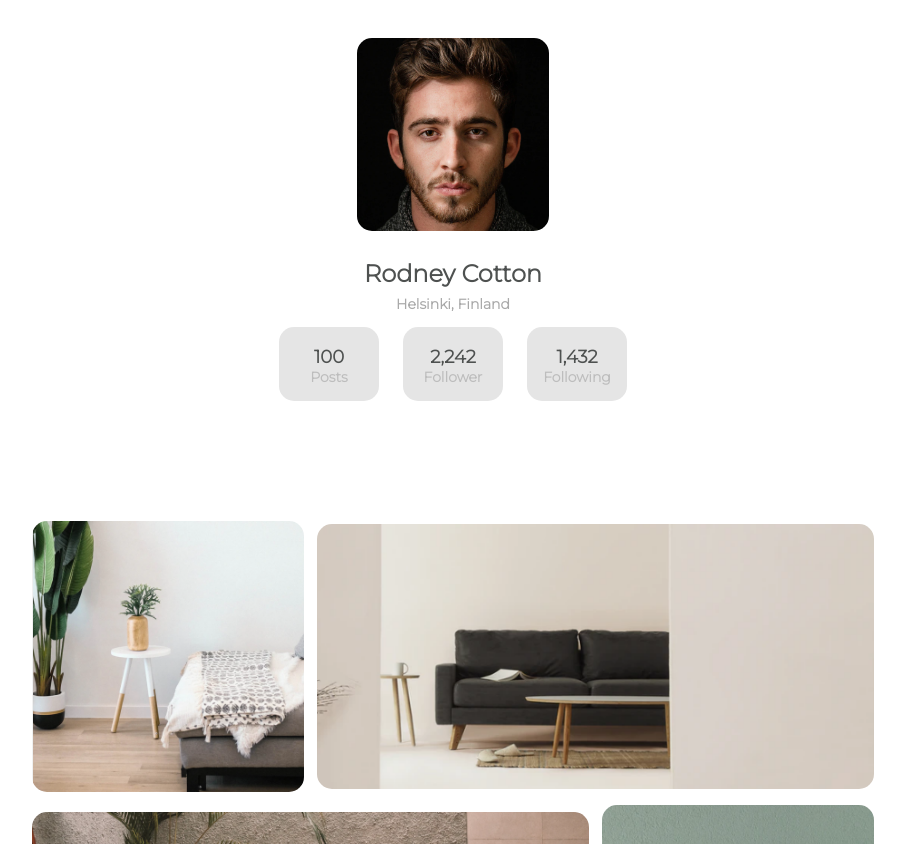
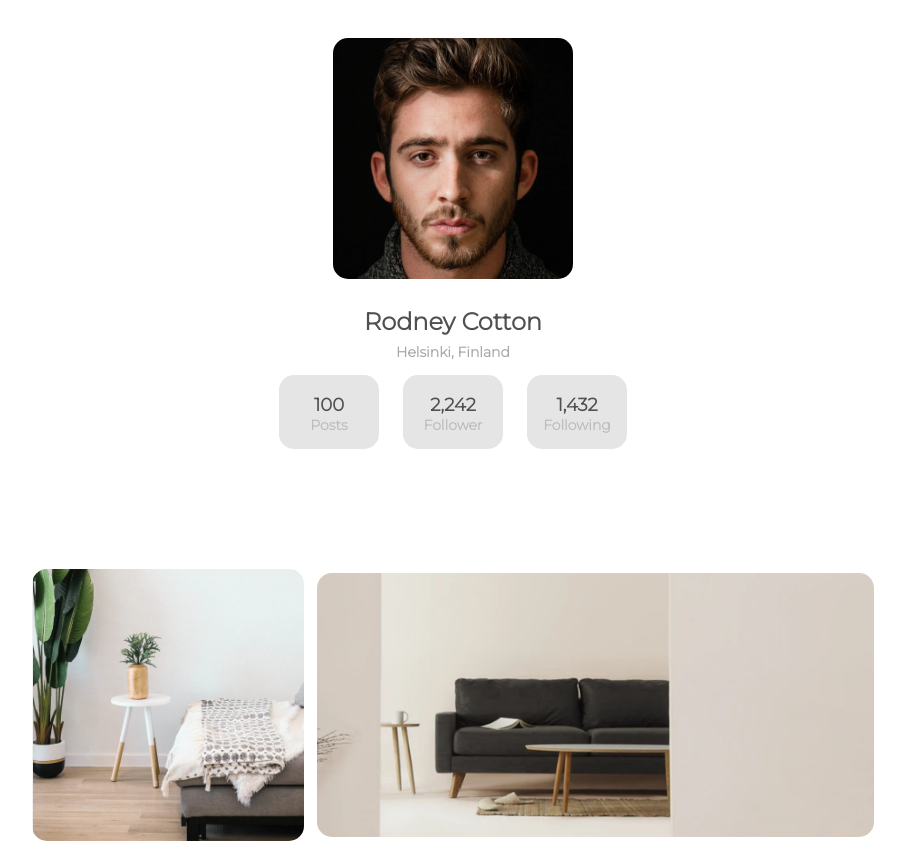
Before and after one commit to Shyngys001/My-Gallery, a plain HTML site: page index.html in a window 1280 px wide. Shown: the top 844 px of the page, without its empty margins (187-1092 px from the left). Drawn offline with Linux system fonts and the light colour scheme.

Commit message:
Update index.css

```diff
--- a/index.css
+++ b/index.css
@@ -17,16 +17,18 @@
 }
 
 .ima{
-    width: 40%;
+    width: 100%;
 }
 
-.ima img{
-    width: 40%;
+.ima > img{
+    width: 20% ;
 }
 
 img{
     border-radius: 15px;
 }
+
+
 
 .name{
     font-family: 'Montserrat', sans-serif;
@@ -126,7 +128,7 @@
 .main > img:hover{
     cursor: pointer;
     transition: transform 0.8s ease;
-    transform: scale(1.1);
+    transform: scale(0.95);
 }
 
 .main{
```
